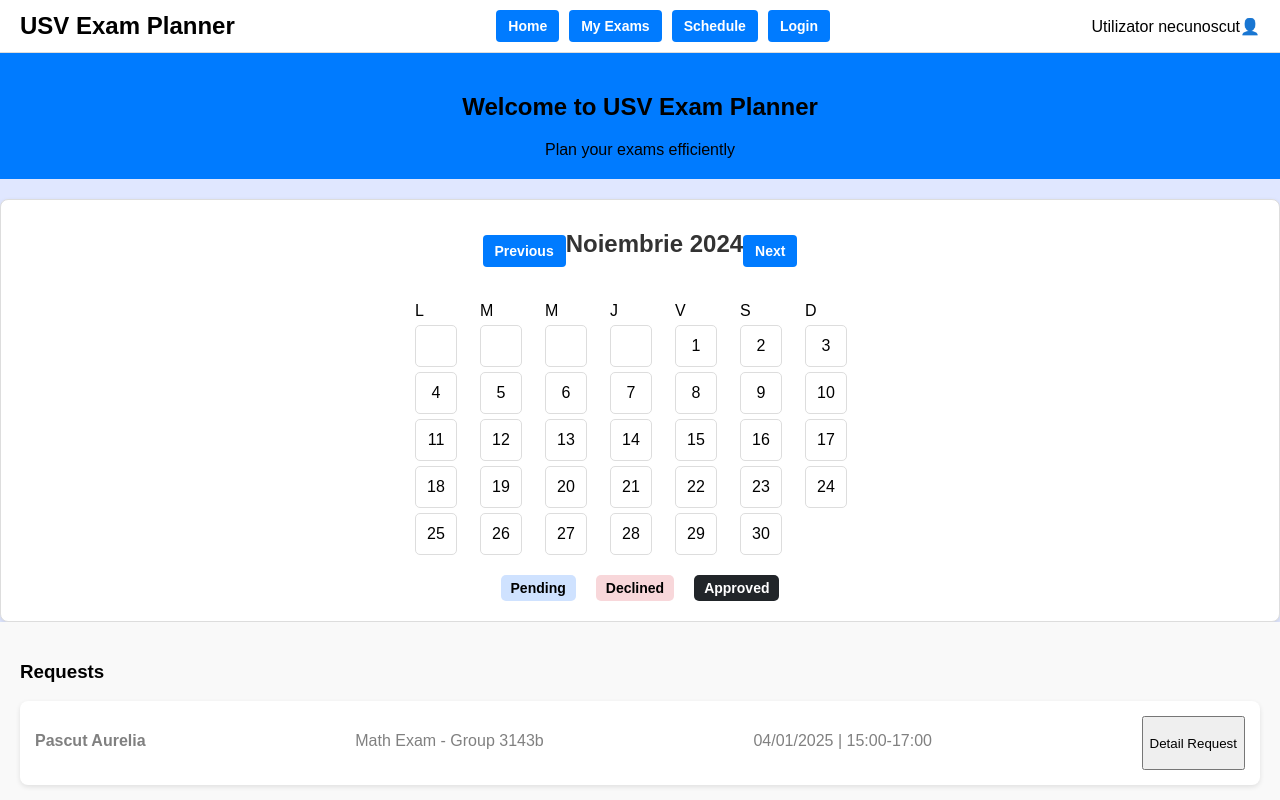
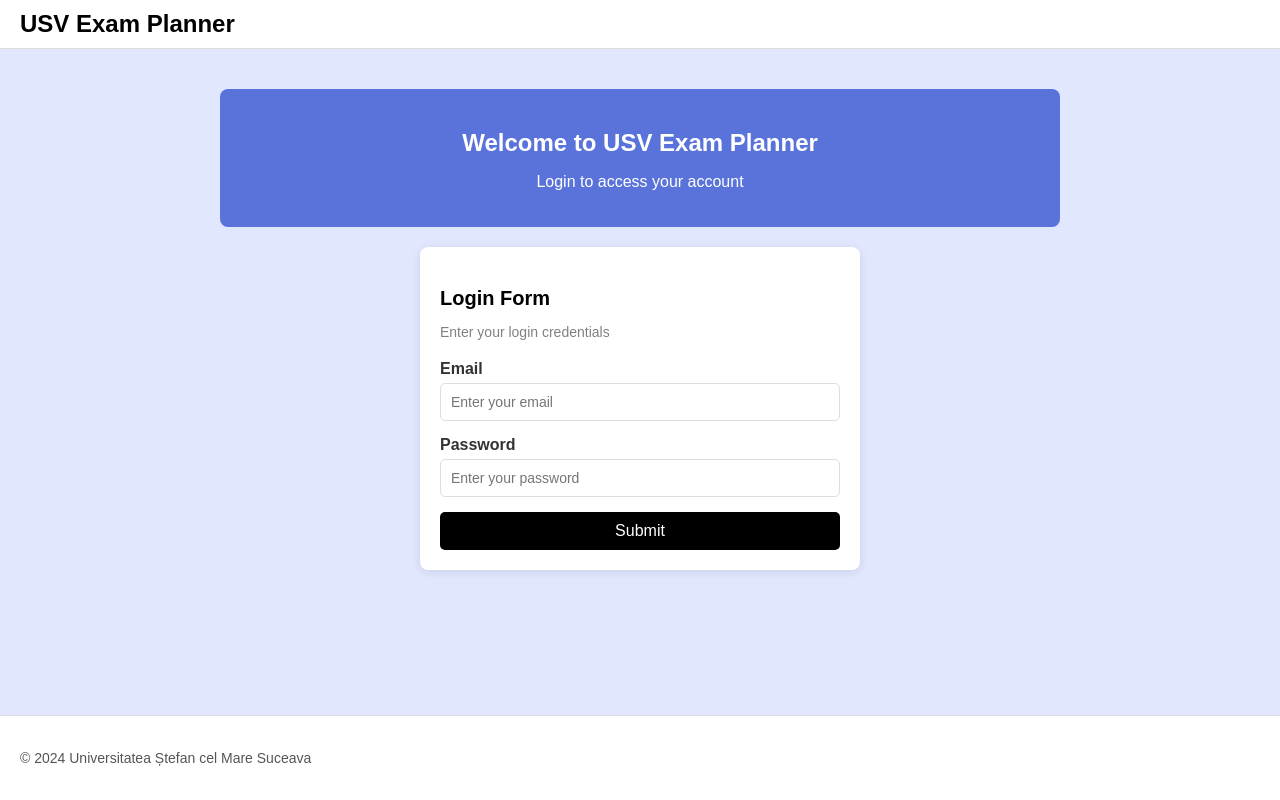
Before and after one commit to PisicileSalbatice/Frontend, a React (Create React App) app in the folder USVExamPlanner/usv-exam-planner/: page / in a window 1280 px wide. Shown: the top 800 px of the page. Built offline with nearby package versions, Linux system fonts and the light colour scheme.

Commit message:
merge
merge

```diff
--- a/USVExamPlanner/usv-exam-planner/src/App.js
+++ b/USVExamPlanner/usv-exam-planner/src/App.js
@@ -30,8 +30,8 @@
           {/* Ruta pentru programarea examenelor */}
           <Route path="/exam-scheduling" element={<ExamSchedulingPage />} />
 
-          {/* Redirecționare implicită către HomePage */}
-          <Route path="/" element={<HomePage />} />
+          {/* Redirecționare implicită către Login */}
+          <Route path="/" element={<LoginPage />} />
         </Routes>
       </Router>
     </AuthProvider>
--- a/USVExamPlanner/usv-exam-planner/src/api.js
+++ b/USVExamPlanner/usv-exam-planner/src/api.js
@@ -35,6 +35,30 @@
     throw error;
   }
 };
+
+export const getuserdetails = async (email) => {
+  try {
+    const response = await fetch(`https://actively-settling-tortoise.ngrok-free.app/exams/user/details?email=${email}`, {
+      method: "GET",
+      headers: {
+        "Content-Type": "application/json",
+      },
+
+    });
+
+    if (!response.ok) {
+      throw new Error("Login failed");
+    }
+
+    const data = await response.json();
+    console.log("User details:", data);
+    return data;
+  } catch (error) {
+    console.error("Error during login:", error.message);
+    throw error;
+  }
+};
+
 
 /**
  * Obține examenele unui student
--- a/USVExamPlanner/usv-exam-planner/src/pages/ExamSchedulingPage.js
+++ b/USVExamPlanner/usv-exam-planner/src/pages/ExamSchedulingPage.js
@@ -63,15 +63,17 @@
       return;
     }
 
+    const student=JSON.parse(localStorage.getItem("userdetails"));
 
 
     const examRequest = {
-      student_id: 1,
+      student_id: student.id,
       professor_id: professor,
       classroom_id: classroom,
       requested_date: selectedDate,
       subject,
     };
+    console.log(examRequest);
 
     try {
       await createExamRequest(examRequest);
--- a/USVExamPlanner/usv-exam-planner/src/pages/HomePage.js
+++ b/USVExamPlanner/usv-exam-planner/src/pages/HomePage.js
@@ -5,11 +5,13 @@
 
 function HomePage() {
   const navigate = useNavigate();
-  const { isAuthenticated, logout, user } = useAuth();
-  const email = user?.email;
+  const { isAuthenticated, logout} = useAuth();
+  const user = JSON.parse(localStorage.getItem("userdetails"));
+  const role=user.role.toUpperCase();
+  const name=user.name;
 
-  const isStudentEmail = email && email.toLowerCase().endsWith("@student.usv.ro");
-  const isProfessorEmail = email && email.toLowerCase().endsWith("@usm.ro");
+  const isStudentEmail = role==="student";
+  const isProfessorEmail = role==="professor";
   const userType = isStudentEmail ? "Student" : isProfessorEmail ? "Profesor" : "Utilizator necunoscut";
 
   const handleLogout = () => {
@@ -119,9 +121,9 @@
           )}
         </nav>
         <div className="user-info">
-          <span>{userType}</span>
+          <span>{name}</span>
           <span role="img" aria-label="profile">👤</span>
-          <span>{email}</span>
+          <span>{role}</span>
         </div>
       </header>
 
--- a/USVExamPlanner/usv-exam-planner/src/pages/LoginPage.js
+++ b/USVExamPlanner/usv-exam-planner/src/pages/LoginPage.js
@@ -1,6 +1,6 @@
 import React, { useState } from "react";
 import { useNavigate } from "react-router-dom";
-import { login } from "../api"; // Importă funcția login din api.js
+import { getuserdetails, login } from "../api"; // Importă funcția login din api.js
 import "../styles/LoginPage.css"; // Importă stilurile CSS
 
 function LoginPage() {
@@ -21,6 +21,8 @@
     try {
       const response = await login(email, password);
       console.log("Login successful:", response);
+      const userDetails=await getuserdetails(email);
+      localStorage.setItem("userdetails", JSON.stringify(userDetails));
       navigate("/home");
     } catch (err) {
       console.error("Login error:", err.message);
```
